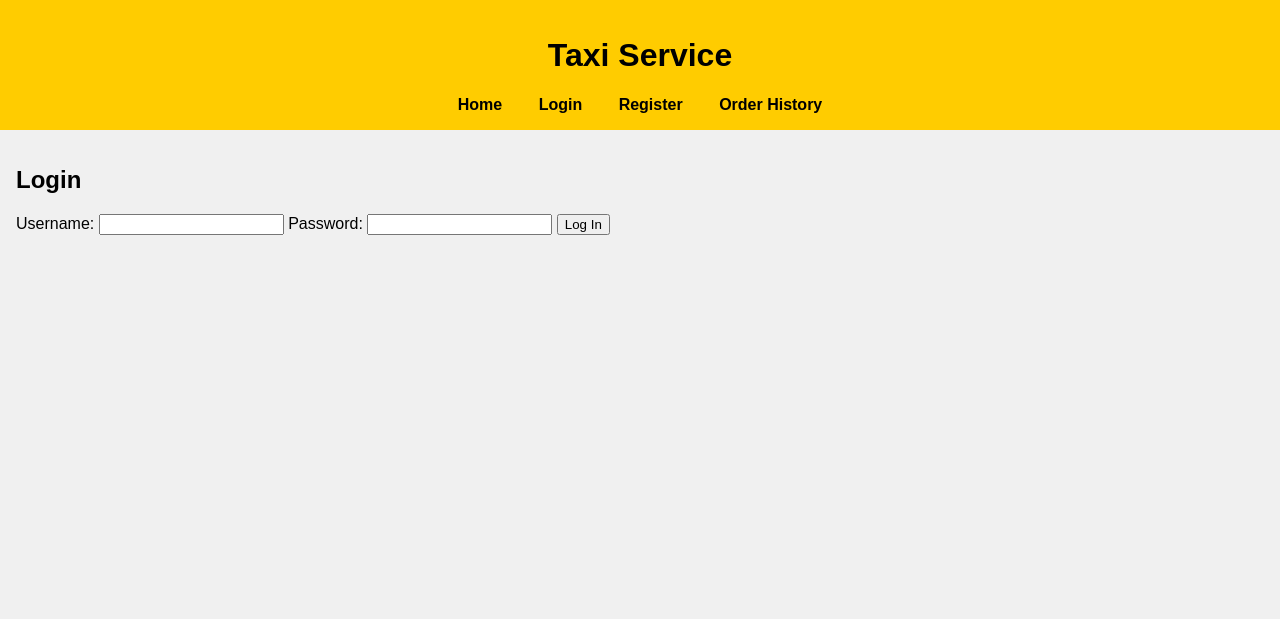
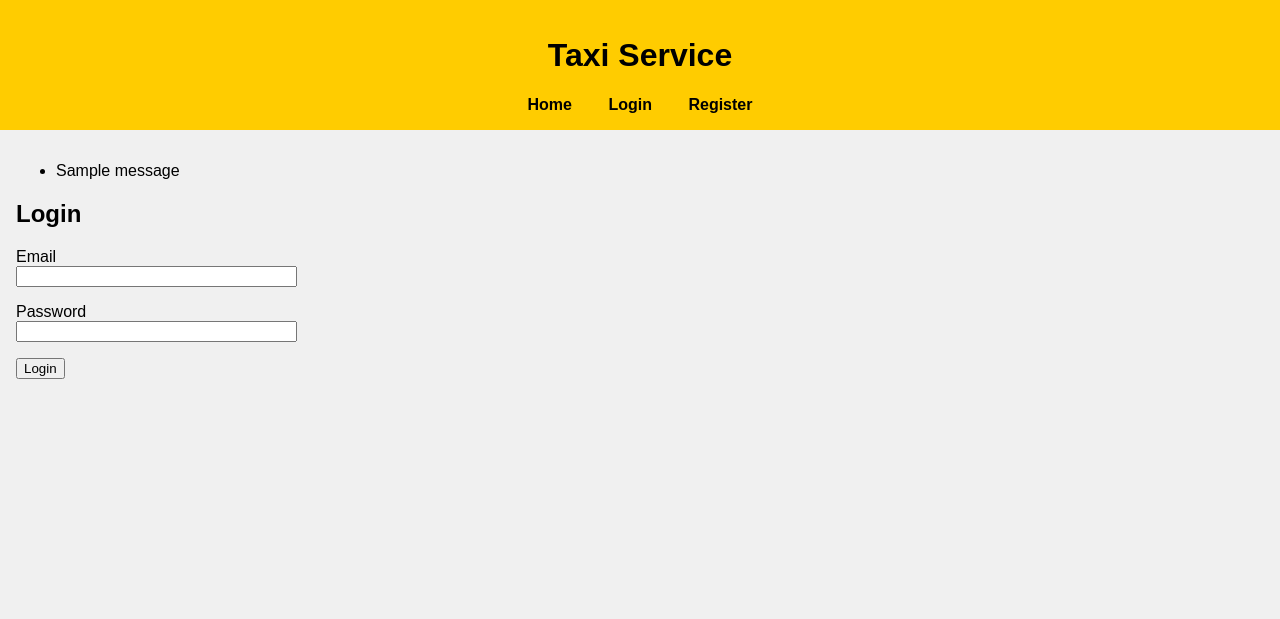
Before and after one commit to DarkTheme644/Web_Taxi, a Flask app: page /login in a window 1280 px wide. Shown: the top 619 px of the page. Run offline with Flask 3, Linux system fonts and the light colour scheme; tables that the repository leaves empty hold one stand-in row (values such as "Sample post"); one stand-in notice (Sample message) is shown.

Commit message:
Добавил регистрацию пользователей и вход

```diff
--- a/app/__init__.py
+++ b/app/__init__.py
@@ -2,11 +2,13 @@ from flask import Flask
 from flask_sqlalchemy import SQLAlchemy
 from flask_bcrypt import Bcrypt
 from flask_migrate import Migrate
+from flask_login import LoginManager
 from config import Config
 
 db = SQLAlchemy()
 bcrypt = Bcrypt()
 migrate = Migrate()
+login_manager = LoginManager()
 
 def create_app():
     app = Flask(__name__)
@@ -15,6 +17,10 @@ def create_app():
     db.init_app(app)
     bcrypt.init_app(app)
     migrate.init_app(app, db)
+    login_manager.init_app(app)
+
+    login_manager.login_view = 'main.login'
+    login_manager.login_message_category = 'info'
 
     from .routes import main
     app.register_blueprint(main)
--- a/app/models.py
+++ b/app/models.py
@@ -1,11 +1,11 @@
+from flask_login import UserMixin
 from . import db
 
-class User(db.Model):
+class User(db.Model, UserMixin):
     id = db.Column(db.Integer, primary_key=True)
     username = db.Column(db.String(150), unique=True, nullable=False)
     email = db.Column(db.String(150), unique=True, nullable=False)
     password = db.Column(db.String(60), nullable=False)
-
     rides = db.relationship('Ride', backref='passenger', lazy=True)
 
     def __repr__(self):
--- a/app/routes.py
+++ b/app/routes.py
@@ -1,10 +1,15 @@
-from flask import Blueprint, render_template, url_for, flash, redirect
-from .forms import RegistrationForm, LoginForm
+from flask import Blueprint, render_template, url_for, flash, redirect, request
+from flask_login import login_user, current_user, logout_user, login_required
+from .forms import RegistrationForm, LoginForm, RideForm
 from .models import User, Ride
-from . import db, bcrypt
-
+from . import db, bcrypt, login_manager
+from datetime import datetime
 
 main = Blueprint('main', __name__)
+
+@login_manager.user_loader
+def load_user(user_id):
+    return User.query.get(int(user_id))
 
 @main.route('/')
 def home():
@@ -12,35 +17,55 @@ def home():
 
 @main.route('/register', methods=['GET', 'POST'])
 def register():
+    if current_user.is_authenticated:
+        return redirect(url_for('main.home'))
     form = RegistrationForm()
     if form.validate_on_submit():
+        print("Form validated")  # Проверка валидации формы
         hashed_password = bcrypt.generate_password_hash(form.password.data).decode('utf-8')
         user = User(username=form.username.data, email=form.email.data, password=hashed_password)
-        db.session.add(user)
-        db.session.commit()
-        flash('Your account has been created! You can now log in', 'success')
-        return redirect(url_for('main.login'))
+        try:
+            db.session.add(user)
+            db.session.commit()
+            print("User added to database")  # Подтверждение добавления
+            flash('Your account has been created! You can now log in', 'success')
+            return redirect(url_for('main.login'))
+        except Exception as e:
+            db.session.rollback()
+            print(f"Error during database commit: {e}")  # Вывод ошибки, если commit не прошел
+            flash('An error occurred while creating your account. Please try again.', 'danger')
+    else:
+        print("Form validation failed")  # Сообщение при сбое валидации формы
     return render_template('register.html', form=form)
 
 @main.route('/login', methods=['GET', 'POST'])
 def login():
+    if current_user.is_authenticated:
+        return redirect(url_for('main.home'))
     form = LoginForm()
     if form.validate_on_submit():
+        print("Login form validated")  # Проверка на успешную валидацию формы
         user = User.query.filter_by(email=form.email.data).first()
         if user and bcrypt.check_password_hash(user.password, form.password.data):
+            login_user(user)
+            print("User logged in")  # Подтверждение входа пользователя
             flash('You have been logged in!', 'success')
             return redirect(url_for('main.home'))
         else:
+            print("Login failed: invalid credentials")  # Сообщение при неправильном вводе данных
             flash('Login Unsuccessful. Please check email and password', 'danger')
+    else:
+        print("Login form validation failed")  # Сообщение при сбое валидации формы
     return render_template('login.html', form=form)
 
-@main.route('/order_history')
-def order_history():
-    rides = Ride.query.filter_by(user_id=1).all()  # Заменим user_id на текущего пользователя в будущем
-    return render_template('order_history.html', rides=rides)
-
+@main.route('/logout')
+def logout():
+    logout_user()
+    flash('You have been logged out.', 'info')
+    return redirect(url_for('main.home'))
 
 @main.route('/book_ride', methods=['GET', 'POST'])
+@login_required
 def book_ride():
     form = RideForm()
     if form.validate_on_submit():
@@ -48,10 +73,16 @@ def book_ride():
             pickup_location=form.pickup_location.data,
             dropoff_location=form.dropoff_location.data,
             date=datetime.utcnow(),
-            user_id=1  # Для простоты, пока что ставим user_id = 1 (в будущем заменим на текущего пользователя)
+            user_id=current_user.id
         )
         db.session.add(ride)
         db.session.commit()
         flash('Your ride has been booked!', 'success')
         return redirect(url_for('main.order_history'))
     return render_template('book_ride.html', form=form)
+
+@main.route('/order_history')
+@login_required
+def order_history():
+    rides = Ride.query.filter_by(user_id=current_user.id).all()
+    return render_template('order_history.html', rides=rides)
--- a/app/templates/base.html
+++ b/app/templates/base.html
@@ -10,13 +10,28 @@
         <h1>Taxi Service</h1>
         <nav>
             <a href="{{ url_for('main.home') }}">Home</a>
-            <a href="{{ url_for('main.login') }}">Login</a>
-            <a href="{{ url_for('main.register') }}">Register</a>
-            <a href="{{ url_for('main.order_history') }}">Order History</a>
+            {% if current_user.is_authenticated %}
+                <a href="{{ url_for('main.order_history') }}">Order History</a>
+                <a href="{{ url_for('main.book_ride') }}">Book Ride</a>
+                <a href="{{ url_for('main.logout') }}">Logout</a>
+            {% else %}
+                <a href="{{ url_for('main.login') }}">Login</a>
+                <a href="{{ url_for('main.register') }}">Register</a>
+            {% endif %}
         </nav>
     </header>
 
     <main>
+        {% with messages = get_flashed_messages(with_categories=true) %}
+            {% if messages %}
+                <ul>
+                {% for category, message in messages %}
+                    <li class="{{ category }}">{{ message }}</li>
+                {% endfor %}
+                </ul>
+            {% endif %}
+        {% endwith %}
+
         {% block content %}{% endblock %}
     </main>
 
--- a/app/templates/login.html
+++ b/app/templates/login.html
@@ -4,13 +4,10 @@
 
 {% block content %}
 <h2>Login</h2>
-<form action="/login" method="post">
-    <label for="username">Username:</label>
-    <input type="text" id="username" name="username" required>
-
-    <label for="password">Password:</label>
-    <input type="password" id="password" name="password" required>
-
-    <button type="submit">Log In</button>
+<form method="POST" action="{{ url_for('main.login') }}">
+    {{ form.hidden_tag() }}
+    <p>{{ form.email.label }}<br>{{ form.email(size=32) }}</p>
+    <p>{{ form.password.label }}<br>{{ form.password(size=32) }}</p>
+    <p>{{ form.submit() }}</p>
 </form>
 {% endblock %}
```
Also changed, not shown: app/templates/register.html (+7 -11 lines), app/forms.py (line endings or trailing spaces).
